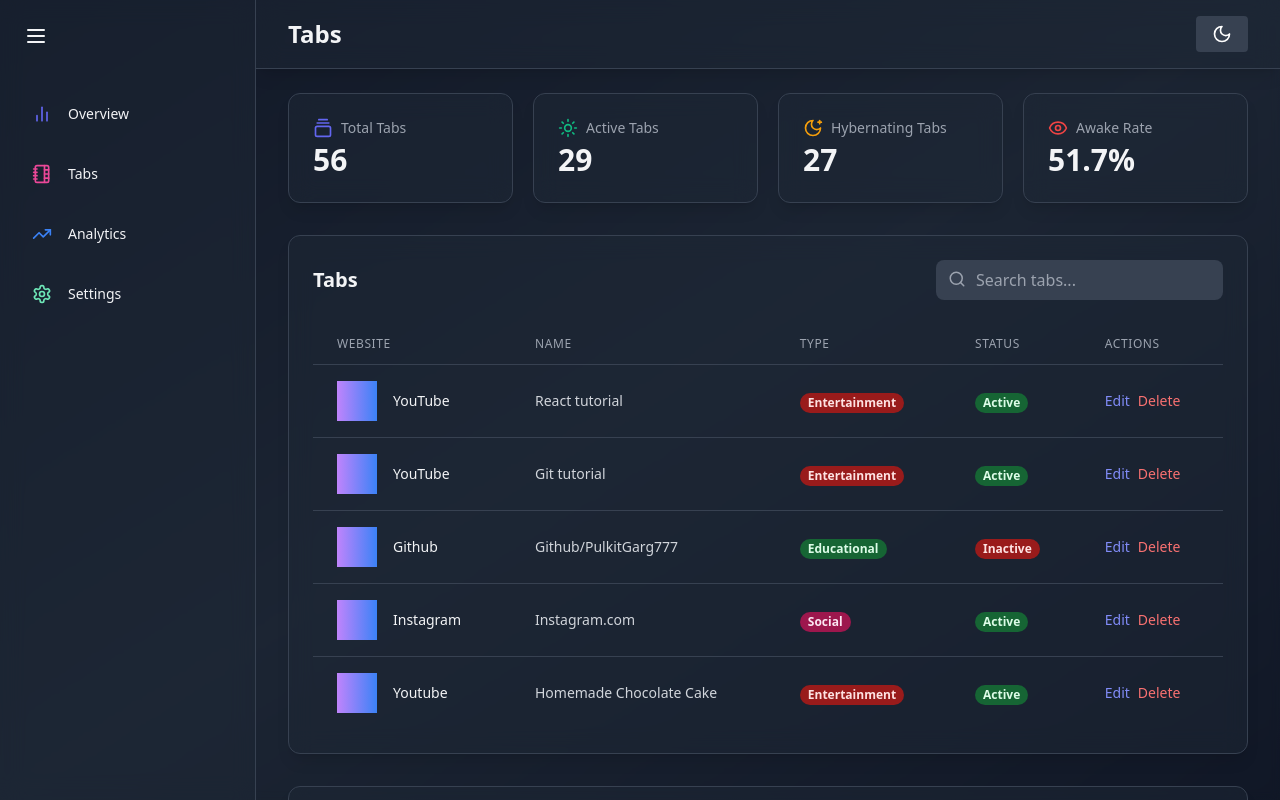
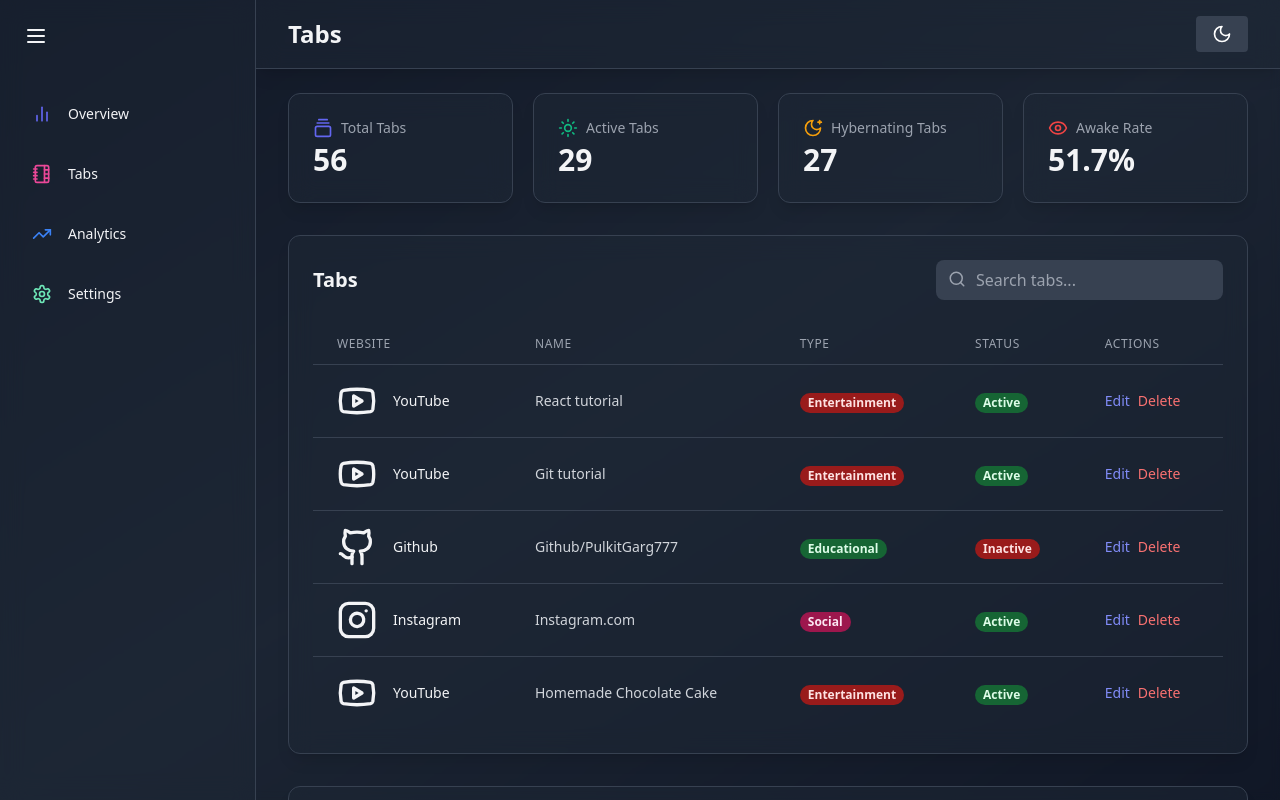
Before and after one commit to timelygator/TimelyGator, a React (Vite) app in the folder web-ui/: page /tabs in a window 1280 px wide. Built offline with nearby package versions, Linux system fonts and the light colour scheme.

Commit message:
icons bug fixed: Added dynamic system that sets icon based on website name

```diff
--- a/web-ui/src/components/tabs/TabTable.jsx
+++ b/web-ui/src/components/tabs/TabTable.jsx
@@ -1,6 +1,7 @@
 import { useState } from "react";
 import { motion } from "framer-motion";
-import { Search } from "lucide-react";
+import * as Icons from "lucide-react";
+
 
 // Add API data below in tabData
 const tabData = [
@@ -8,8 +9,15 @@ const tabData = [
     { id: 2, website: "YouTube", name: "Git tutorial", Type: "Entertainment", status: "Active" },
     { id: 3, website: "Github", name: "Github/PulkitGarg777", Type: "Educational", status: "Inactive" },
     { id: 4, website: "Instagram", name: "Instagram.com", Type: "Social", status: "Active" },
-    { id: 5, website: "Youtube", name: "Homemade Chocolate Cake", Type: "Entertainment", status: "Active" },
+    { id: 5, website: "YouTube", name: "Homemade Chocolate Cake", Type: "Entertainment", status: "Active" },
+
+
 ];
+
+const getIconForWebsite = (website) => {
+    const normalizedWebsite = website.charAt(0).toUpperCase() + website.slice(1).toLowerCase().replace(/\s+/g, '');
+    return Icons[normalizedWebsite] || Icons.Globe; // Default to Globe icon if no mapping found
+};
 
 const TabTable = () => {
     const [searchTerm, setSearchTerm] = useState("");
@@ -41,7 +49,7 @@ const TabTable = () => {
                         value={searchTerm}
                         onChange={handleSearch}
                     />
-                    <Search className='absolute left-3 top-2.5 text-gray-400' size={18} />
+                    <Icons.Search className='absolute left-3 top-2.5 text-gray-400' size={18} />
                 </div>
             </div>
 
@@ -68,7 +76,10 @@ const TabTable = () => {
                     </thead>
 
                     <tbody className='divide-y divide-gray-700'>
-                        {filteredUsers.map((tab) => (
+                        {filteredUsers.map((tab) => {
+                            const Icon = getIconForWebsite(tab.website);
+
+                            return (
                                 <motion.tr
                                     key={tab.id}
                                     initial={{ opacity: 0 }}
@@ -78,9 +89,7 @@ const TabTable = () => {
                                     <td className='px-6 py-4 whitespace-nowrap'>
                                         <div className='flex items-center'>
                                             <div className='flex-shrink-0 h-10 w-10'>
-                                            <div className='h-10 w-10 bg-gradient-to-r from-purple-400 to-blue-500 flex items-center justify-center text-white font-semibold'>
-                                                {}
-                                            </div>
+                                                <Icon className='h-10 w-10 text-text' />
                                             </div>
                                             <div className='ml-4'>
                                                 <div className='text-sm font-medium text-gray-100'>{tab.website}</div>
@@ -93,8 +102,7 @@ const TabTable = () => {
                                     </td>
                                     <td className='px-6 py-4 whitespace-nowrap'>
                                         <span
-                                        className={`px-2 inline-flex text-xs leading-5 font-semibold rounded-full ${
-                                            tab.Type === "Educational"
+                                            className={`px-2 inline-flex text-xs leading-5 font-semibold rounded-full ${tab.Type === "Educational"
                                                 ? "bg-green-800 text-green-100"
                                                 : tab.Type === "Entertainment"
                                                     ? "bg-red-800 text-red-100"
@@ -111,8 +119,7 @@ const TabTable = () => {
 
                                     <td className='px-6 py-4 whitespace-nowrap'>
                                         <span
-                                        className={`px-2 inline-flex text-xs leading-5 font-semibold rounded-full ${
-                                            tab.status === "Active"
+                                            className={`px-2 inline-flex text-xs leading-5 font-semibold rounded-full ${tab.status === "Active"
                                                 ? "bg-green-800 text-green-100"
                                                 : "bg-red-800 text-red-100"
                                                 }`}
@@ -126,7 +133,8 @@ const TabTable = () => {
                                         <button className='text-red-400 hover:text-red-300'>Delete</button>
                                     </td>
                                 </motion.tr>
-                        ))}
+                            );
+                        })}
                     </tbody>
                 </table>
             </div>
```
Also changed, not shown: 1 other file (tests, documents, lock files or other folders). Lines whose indentation alone changed are shown as unchanged.
